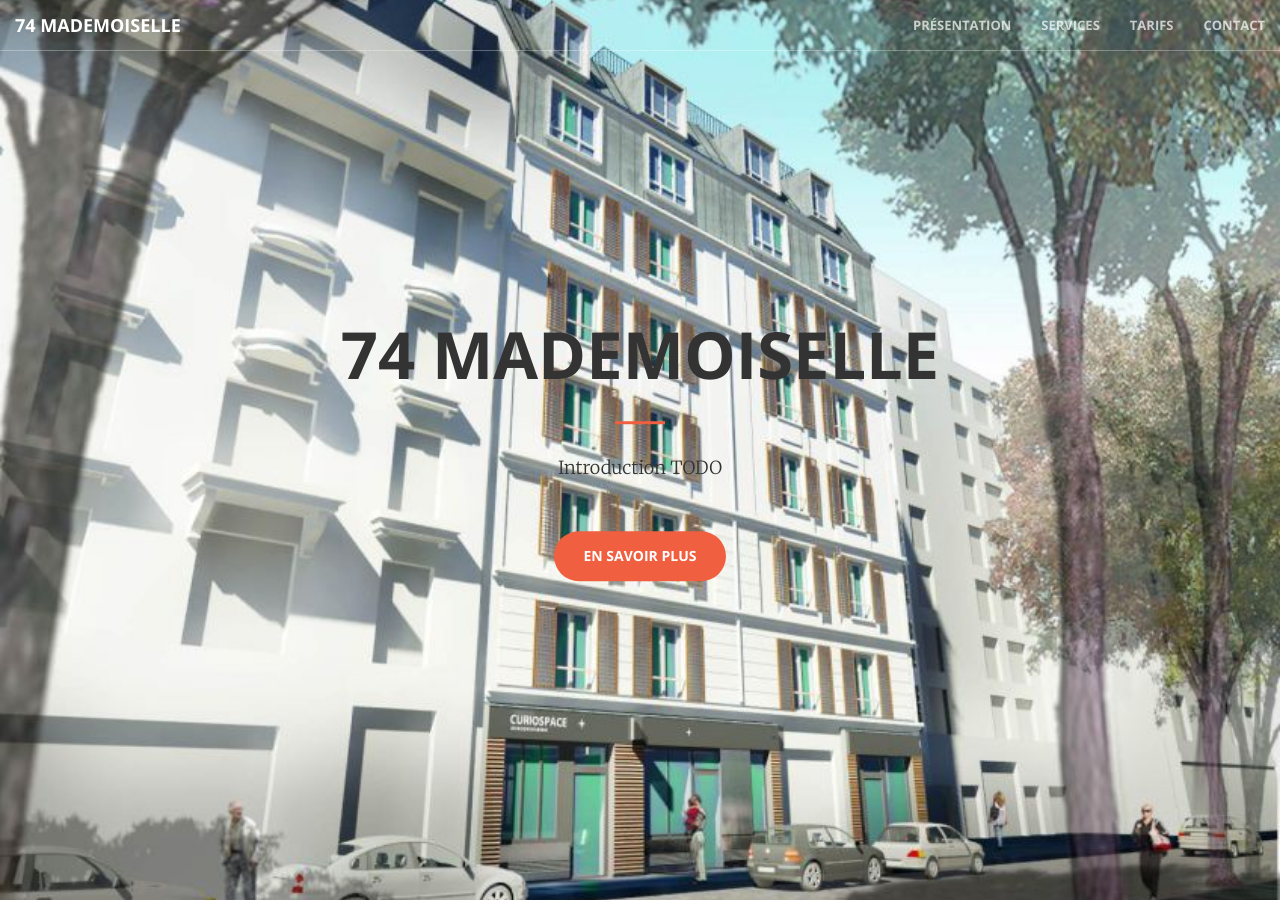
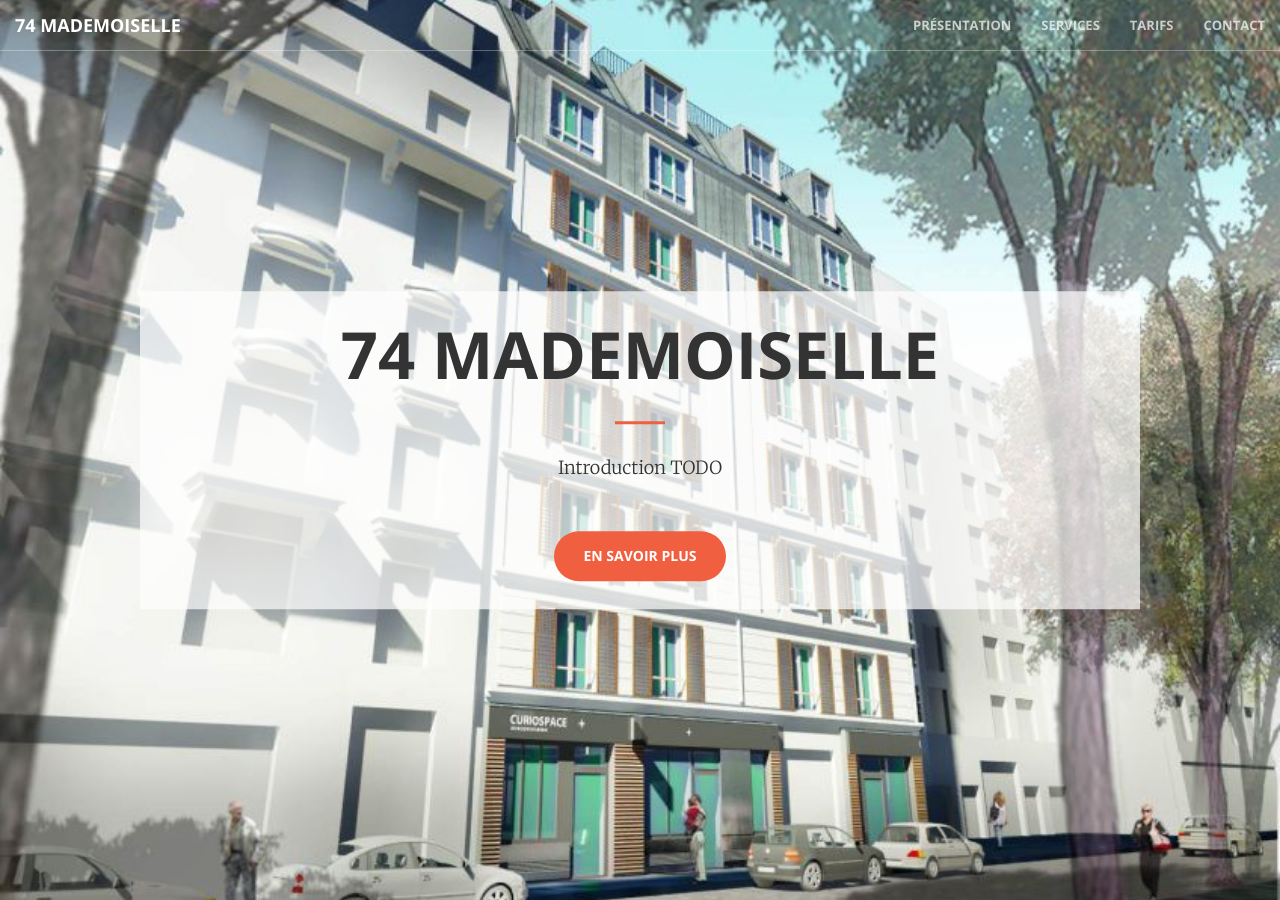
Before and after one commit to 74-mademoiselle/residence-ella.github.io, a Jekyll site: the page built from index.html, in a window 1280 px wide and 900 px high. Built offline with Jekyll 4.4.1, drawn with Linux system fonts in a browser that asks for light colours; nearby versions of some CDN libraries.

Commit message:
Small fixes

```diff
--- a/_includes/contact.html
+++ b/_includes/contact.html
@@ -12,7 +12,7 @@
             </div>
             <div class="col-lg-3 col-lg-offset-1 text-center">
                 <a href="mailto:{{ site.email }}">
-                <i class="fas fa-envelope-o fa-3x wow bounceIn" data-wow-delay=".1s"></i>
+                <i class="far fa-envelope fa-3x wow bounceIn" data-wow-delay=".1s"></i>
                     <p>{{ site.email }}</p>
                 </a>
             </div>
--- a/_sass/_base.scss
+++ b/_sass/_base.scss
@@ -164,6 +164,9 @@ header {
         padding: 100px 15px 100px;
         width: 100%;
         .header-content-inner {
+            background-color: rgba(256,256,256, .7);
+            padding: 2em;
+
             h1 {
                 font-weight: 700;
                 text-transform: uppercase;
```
